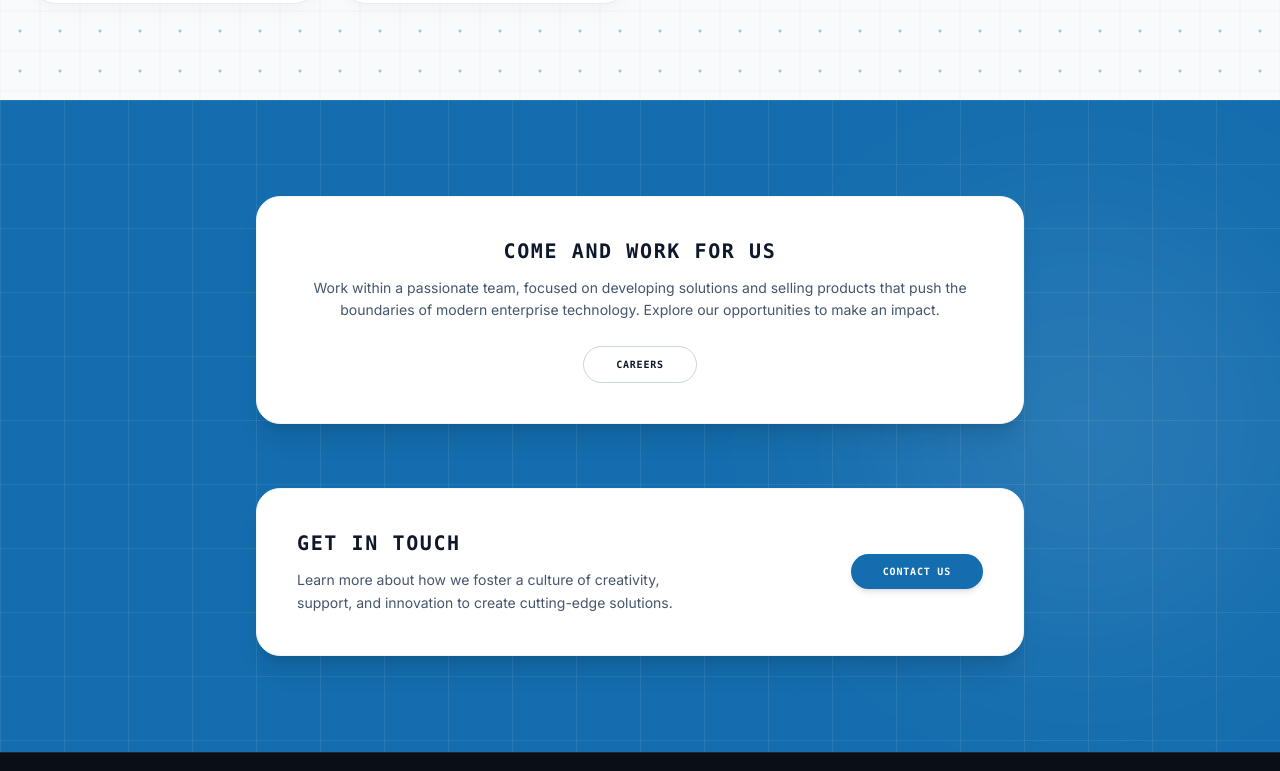
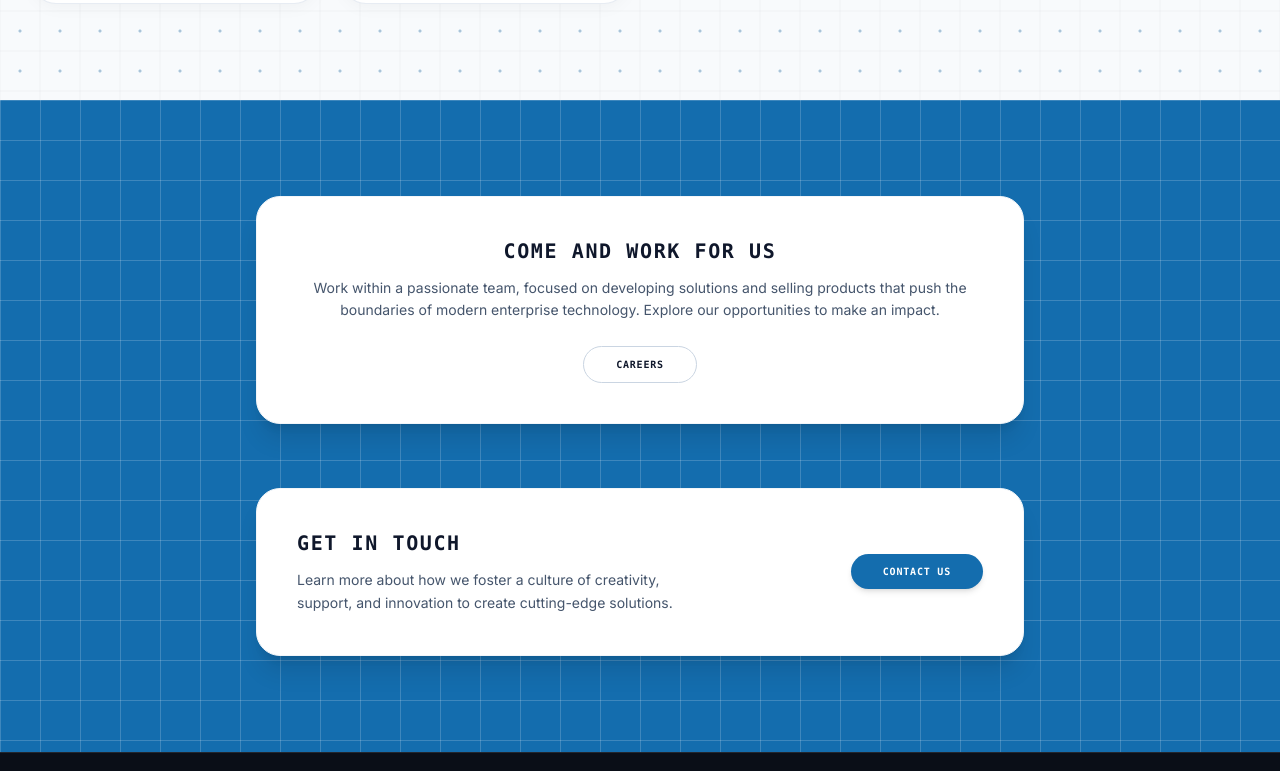
Before and after one commit to Eshika-Biswas/ESSL-Website, a Next.js app: page /about/leadership in a window 1280 px wide. Shown: the part 3149-3920 px from the top of the page. Built offline with nearby package versions, Linux system fonts and the light colour scheme.

Commit message:
Apply graph paper blue grid pattern to Leadership and OurStoryDetail CTA sections

```diff
--- a/components/Leadership.tsx
+++ b/components/Leadership.tsx
@@ -270,6 +270,15 @@ export default function Leadership() {
     backgroundSize: '40px 40px',
   };
 
+  const blueGridStyle = {
+    backgroundColor: 'rgb(20, 109, 174)',
+    backgroundImage: `
+      linear-gradient(to right, rgba(255, 255, 255, 0.18) 1px, transparent 1px),
+      linear-gradient(to bottom, rgba(255, 255, 255, 0.18) 1px, transparent 1px)
+    `,
+    backgroundSize: '40px 40px',
+  };
+
   return (
     <>
       <section ref={sectionRef} className="relative w-full py-24 overflow-hidden bg-[#f8fafc]" style={gridBgStyle}>
@@ -354,27 +363,9 @@ export default function Leadership() {
       </section>
 
       {/* ─────────────────────────────────────────────────────────
-          CTA SECTIONS (Accent blue background with white grid pattern)
+          CTA SECTIONS (Graph paper blue grid background)
          ───────────────────────────────────────────────────────── */}
-      <section className="relative w-full py-24 overflow-hidden bg-[rgb(20,109,174)]">
-        {/* Subtle white grid-line overlay pattern */}
-        <div className="absolute inset-0 bg-[linear-gradient(to_right,rgba(255,255,255,0.08)_1px,transparent_1px),linear-gradient(to_bottom,rgba(255,255,255,0.08)_1px,transparent_1px)] bg-[size:4rem_4rem] pointer-events-none z-0" />
-
-        {/* Soft white radial glow for subtle depth */}
-        <div
-          className="absolute pointer-events-none z-0"
-          style={{
-            top: '50%',
-            right: '-10%',
-            transform: 'translateY(-50%)',
-            width: '650px',
-            height: '650px',
-            borderRadius: '50%',
-            background: 'radial-gradient(circle, rgba(255,255,255,0.12) 0%, transparent 70%)',
-            filter: 'blur(80px)',
-          }}
-        />
-
+      <section className="relative w-full py-24 overflow-hidden" style={blueGridStyle}>
         <div className="relative z-10 max-w-6xl mx-auto px-4 sm:px-6 lg:px-8 flex flex-col gap-16">
 
           {/* Card 1: Come and Work for Us */}
--- a/components/OurStoryDetail.tsx
+++ b/components/OurStoryDetail.tsx
@@ -170,6 +170,15 @@ export default function OurStoryDetail() {
     backgroundSize: '40px 40px',
   };
 
+  const blueGridStyle = {
+    backgroundColor: 'rgb(20, 109, 174)',
+    backgroundImage: `
+      linear-gradient(to right, rgba(255, 255, 255, 0.18) 1px, transparent 1px),
+      linear-gradient(to bottom, rgba(255, 255, 255, 0.18) 1px, transparent 1px)
+    `,
+    backgroundSize: '40px 40px',
+  };
+
   return (
     <div className="relative w-full bg-[#f8fafc] text-slate-900">
 
@@ -336,12 +345,9 @@ export default function OurStoryDetail() {
       </section>
 
       {/* ─────────────────────────────────────────────────────────
-          SECTION 4 — Cross-link card grid (Dark Blue Gradient Banner Style)
+          SECTION 4 — Cross-link card grid (Blue Grid Background)
          ───────────────────────────────────────────────────────── */}
-      <section className="relative w-full overflow-hidden bg-gradient-to-br from-[#0f1420] via-[rgb(14,76,122)] to-[#0f1420] text-white border-t border-slate-800">
-        {/* Subtle fine grid-line overlay pattern */}
-        <div className="absolute inset-0 bg-[linear-gradient(to_right,rgba(255,255,255,0.05)_1px,transparent_1px),linear-gradient(to_bottom,rgba(255,255,255,0.05)_1px,transparent_1px)] bg-[size:4rem_4rem] [mask-image:radial-gradient(ellipse_60%_50%_at_50%_50%,#000_70%,transparent_100%)] pointer-events-none z-0" />
-
+      <section className="relative w-full overflow-hidden" style={blueGridStyle}>
         <div className="relative z-10 max-w-6xl mx-auto px-6 py-24 sm:py-32">
           <StaggeredGrid
             staggerMs={120}
```
